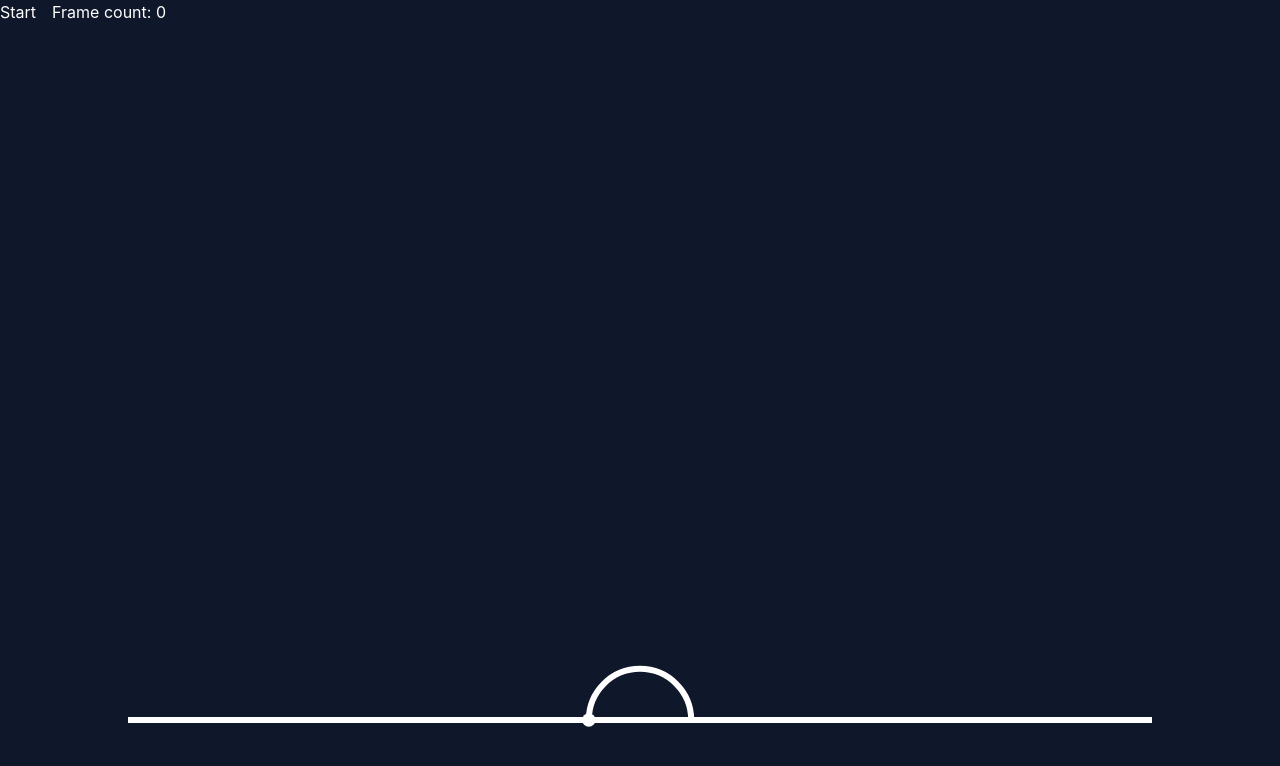
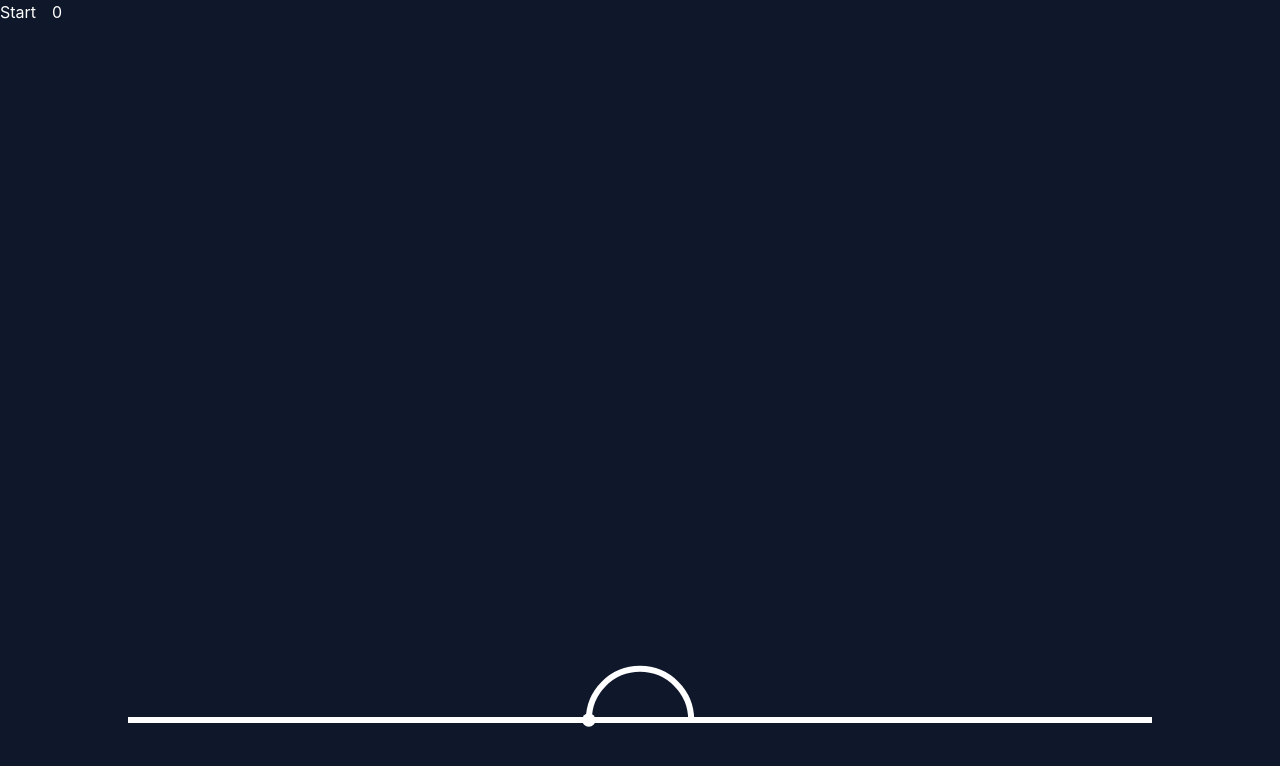
Before and after one commit to emredevsalot/music-project, a React (Vite) app: page / in a window 1280 px wide. Shown: the top 766 px of the page. Built offline with nearby package versions, Linux system fonts and the light colour scheme.

Commit message:
fix Timer performance issues with GPU

```diff
--- a/src/App.tsx
+++ b/src/App.tsx
@@ -1,23 +1,41 @@
-import { useEffect, useLayoutEffect, useRef, useState } from "react";
+import { useEffect, useRef, useState } from "react";
 import "./App.css";
 
 function App() {
-  //#region Timer
-  const [counter, setCounter] = useState(0);
   const [timerRunning, setTimerRunning] = useState(false);
-  useLayoutEffect(() => {
-    if (timerRunning) {
-      let timerId: any;
 
-      const animate = () => {
-        setCounter((c) => c + 1);
-        timerId = requestAnimationFrame(animate);
-      };
-      timerId = requestAnimationFrame(animate);
-      return () => cancelAnimationFrame(timerId);
-    }
-  }, [timerRunning]);
-  //#endregion
+  const useAnimationFrame = (callback: any) => {
+    // Use useRef for mutable variables that we want to persist
+    // without triggering a re-render on their change
+    const requestRef = useRef<any>();
+    const previousTimeRef = useRef();
+
+    const animate = (time: any) => {
+      if (previousTimeRef.current != undefined && timerRunning) {
+        const deltaTime = time - previousTimeRef.current;
+        callback(deltaTime);
+      }
+      previousTimeRef.current = time;
+      requestRef.current = requestAnimationFrame(animate);
+    };
+
+    useEffect(() => {
+      requestRef.current = requestAnimationFrame(animate);
+      return () => cancelAnimationFrame(requestRef.current);
+    }, []); // Make sure the effect runs only once
+  };
+
+  const Timer = () => {
+    const [count, setCount] = useState(0);
+
+    useAnimationFrame((deltaTime: any) => {
+      // Pass on a function to the setter of the state
+      // to make sure we always have the latest state
+      setCount((prevCount) => (prevCount + deltaTime * 0.01) % 100);
+    });
+
+    return <div>{Math.round(count)}</div>;
+  };
 
   const draw = (
     canvas: HTMLCanvasElement,
@@ -83,7 +101,6 @@ function App() {
       if (!context) return;
 
       draw(canvas, context);
-      console.log("hey");
     }, [draw]);
 
     return (
@@ -97,7 +114,7 @@ function App() {
         <button onClick={() => setTimerRunning(!timerRunning)}>
           {timerRunning ? "Stop" : "Start"}
         </button>
-        <h3>Frame count: {counter}</h3>
+        <Timer />
       </div>
       <Canvas />
     </>
```
